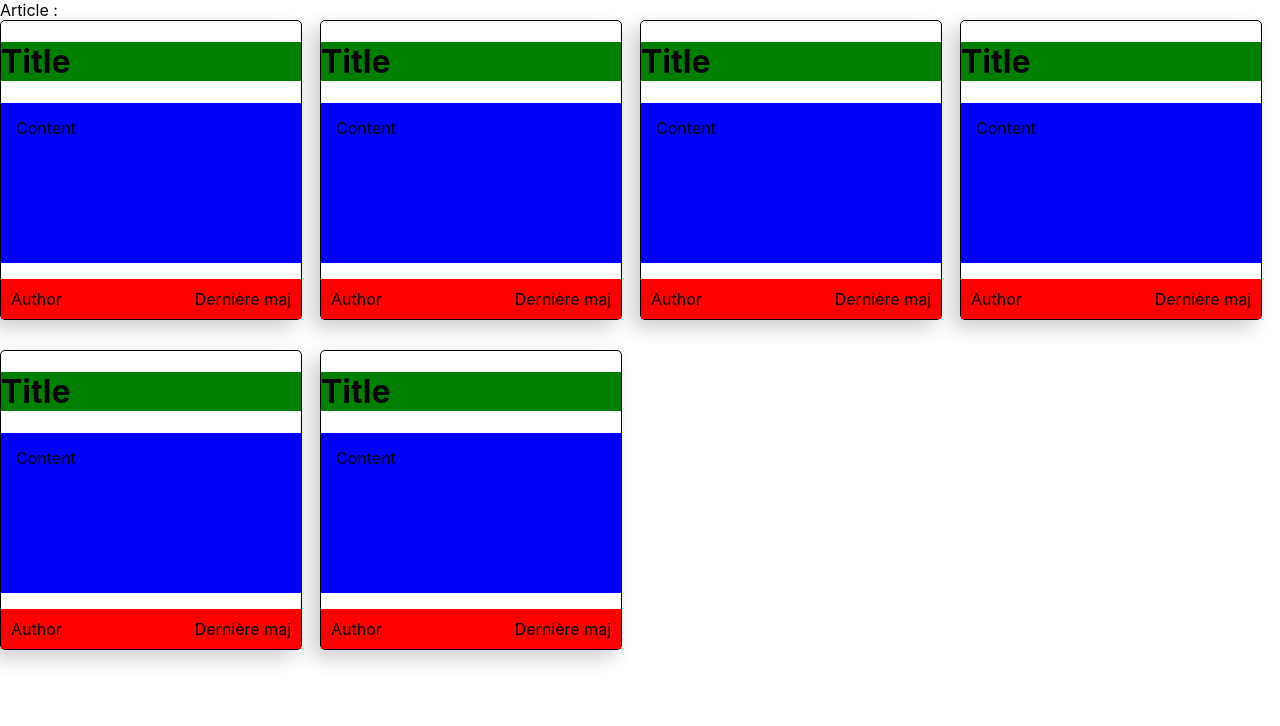
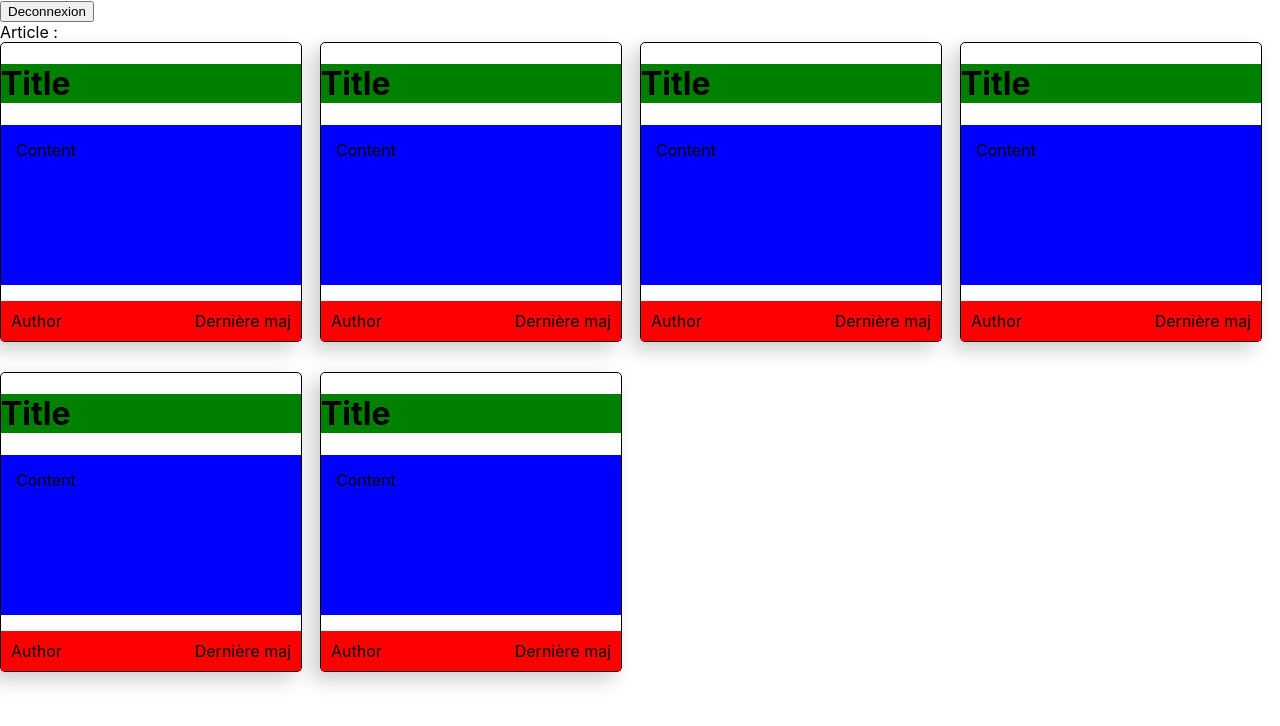
Before and after one commit to OthmaneB-Pro/blogtech_front, a React (Create React App) app: page /home in a window 1280 px wide. Shown: the top 726 px of the page. Built offline with nearby package versions, Linux system fonts and the light colour scheme.

Commit message:
✨ Home : Add disconnection button

```diff
--- a/src/components/pages/home/HomePage.tsx
+++ b/src/components/pages/home/HomePage.tsx
@@ -5,7 +5,9 @@ export default function HomePage() {
   const navigate = useNavigate();
   return (
     <div>
-
+      <nav>
+        <button onClick={() => {navigate("/")}}>Deconnexion</button>
+      </nav>
       <div>Article :</div>
 
       <ArticleStyled>
```
